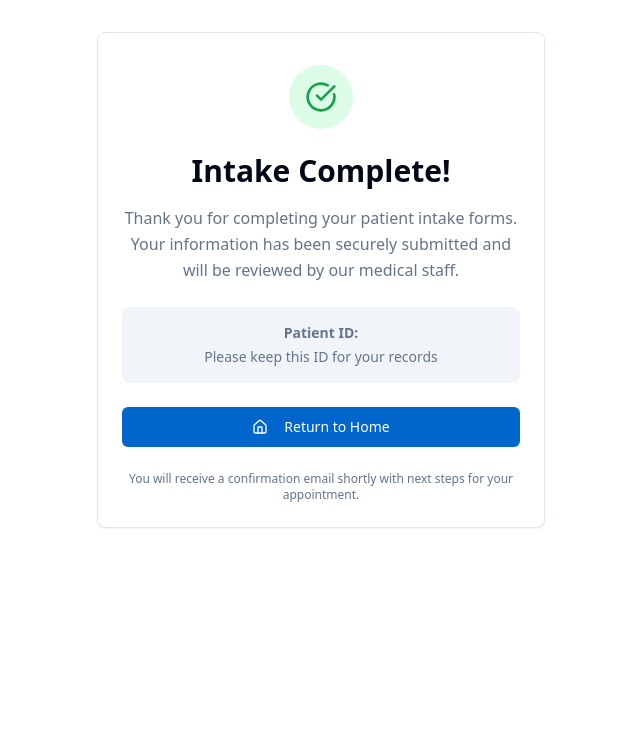
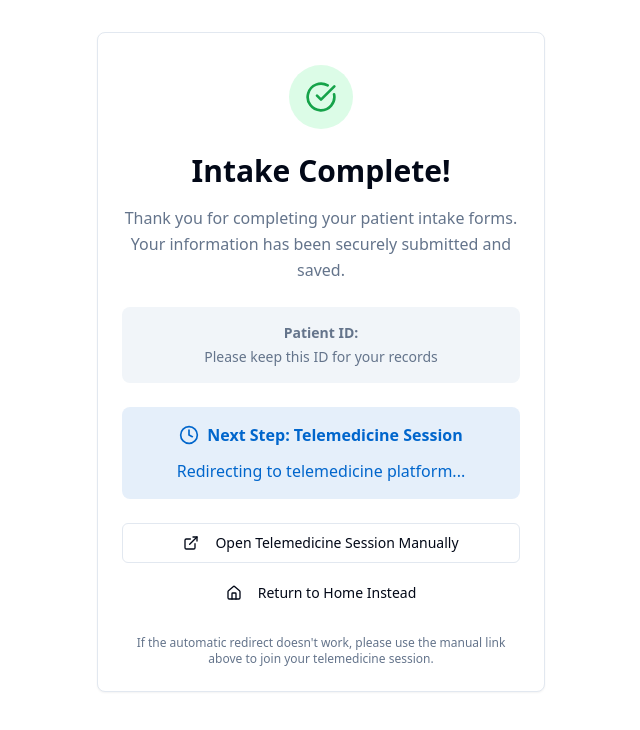
Before and after one commit to PTNearMe/swift-intake-hub, a React (Vite) app: page /intake/complete in a window 1280 px wide. Shown: the top 730 px of the page, without its empty margins (319-959 px from the left). Built offline with nearby package versions, Linux system fonts and the light colour scheme.

Commit message:
Add confirmation page and redirect
Create a confirmation page that thanks the patient after form submission. This page will include a 5-second countdown before automatically redirecting the user to the telemedicine URL. A manual link will also be provided as a fallback.

```diff
--- a/src/pages/IntakeComplete.tsx
+++ b/src/pages/IntakeComplete.tsx
@@ -1,12 +1,35 @@
+import { useState, useEffect } from "react";
 import { useSearchParams, useNavigate } from "react-router-dom";
 import { Button } from "@/components/ui/button";
 import { Card, CardHeader, CardTitle, CardContent } from "@/components/ui/card";
-import { CheckCircle, Home } from "lucide-react";
+import { CheckCircle, Home, ExternalLink, Clock } from "lucide-react";
 
 const IntakeComplete = () => {
   const [searchParams] = useSearchParams();
   const navigate = useNavigate();
   const patientId = searchParams.get("patientId");
+  const [countdown, setCountdown] = useState(5);
+  const [isRedirecting, setIsRedirecting] = useState(false);
+
+  const telemedicineUrl = "https://h1medical.doxy.me/intake1";
+
+  useEffect(() => {
+    if (countdown > 0) {
+      const timer = setTimeout(() => setCountdown(countdown - 1), 1000);
+      return () => clearTimeout(timer);
+    } else {
+      // Start redirect
+      setIsRedirecting(true);
+      // Small delay to show the "Redirecting..." message
+      setTimeout(() => {
+        window.location.href = telemedicineUrl;
+      }, 500);
+    }
+  }, [countdown]);
+
+  const handleManualRedirect = () => {
+    window.open(telemedicineUrl, '_blank');
+  };
 
   return (
     <div className="min-h-screen bg-background py-8 px-4">
@@ -24,7 +47,7 @@ const IntakeComplete = () => {
             </h1>
 
             <p className="text-muted-foreground mb-6 leading-relaxed">
-              Thank you for completing your patient intake forms. Your information has been securely submitted and will be reviewed by our medical staff.
+              Thank you for completing your patient intake forms. Your information has been securely submitted and saved.
             </p>
 
             <div className="bg-muted rounded-lg p-4 mb-6">
@@ -36,18 +59,57 @@ const IntakeComplete = () => {
               </p>
             </div>
 
+            {/* Countdown and Redirect Section */}
+            <div className="bg-primary/10 rounded-lg p-4 mb-6">
+              <div className="flex items-center justify-center mb-3">
+                <Clock className="w-5 h-5 text-primary mr-2" />
+                <span className="font-semibold text-primary">Next Step: Telemedicine Session</span>
+              </div>
+
+              {!isRedirecting ? (
+                <div>
+                  <p className="text-sm text-muted-foreground mb-3">
+                    Redirecting you to your telemedicine session in:
+                  </p>
+                  <div className="text-3xl font-bold text-primary mb-3">
+                    {countdown}
+                  </div>
+                  <p className="text-xs text-muted-foreground">
+                    Please ensure your camera and microphone are ready
+                  </p>
+                </div>
+              ) : (
+                <div>
+                  <p className="text-primary font-medium">
+                    Redirecting to telemedicine platform...
+                  </p>
+                </div>
+              )}
+            </div>
+
             <div className="space-y-3">
               <Button
+                onClick={handleManualRedirect}
+                className="w-full"
+                variant="outline"
+              >
+                <ExternalLink className="w-4 h-4 mr-2" />
+                Open Telemedicine Session Manually
+              </Button>
+
+              <Button
                 onClick={() => navigate("/")}
+                variant="ghost"
+                size="sm"
                 className="w-full"
               >
                 <Home className="w-4 h-4 mr-2" />
-                Return to Home
+                Return to Home Instead
               </Button>
             </div>
 
             <p className="text-xs text-muted-foreground mt-6">
-              You will receive a confirmation email shortly with next steps for your appointment.
+              If the automatic redirect doesn't work, please use the manual link above to join your telemedicine session.
             </p>
           </CardContent>
         </Card>
```
